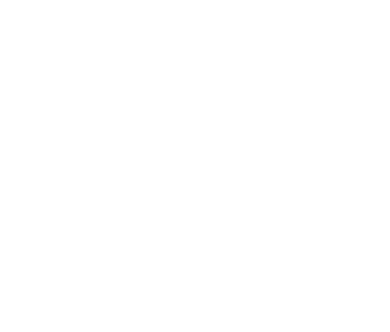
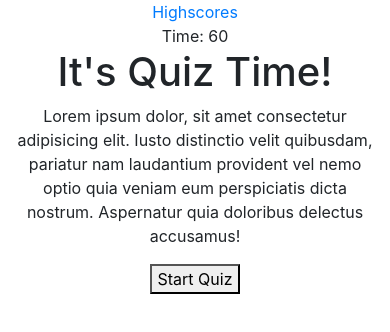
Before and after one commit to ajhami/quick_quiz, a plain HTML site: page index.html in a window 390 px wide. Drawn offline with nearby package versions, Linux system fonts and the light colour scheme.

Commit message:
Add framework for the main webpage appearance and implement start quiz button

```diff
--- a/Assets/CSS/style.css
+++ b/Assets/CSS/style.css
@@ -2,10 +2,32 @@
     style.css
 */
 
-/* Fun Color Application */
-/*
-body{
-    background-color: #7fff00;
-    color: #fffaf0;
+
+.center_that {
+    text-align: center;
+    margin: 0 auto;
 }
-*/
+
+.opt_left {
+    text-align: left;
+}
+
+.opt_right {
+    text-align: right;
+}
+
+.description_p {
+    width: 80%;
+}
+
+.hide {
+    display: none;
+}
+
+/* Switching to small screen */
+
+@media screen and (max-width: 575.98px) {
+    .top_opts {
+        text-align: center;
+    }
+}
--- a/Assets/JavaScript/script.js
+++ b/Assets/JavaScript/script.js
@@ -26,6 +26,8 @@
 //                                         }
 //                          }
 //
+// Check activity 5.19 cobweb!!
+//
 // Functions
 // answeredQuestion - attached to eventlistener and adds
 // score for correct answer and reduces points / time
@@ -33,3 +35,10 @@
 //
 // Event Listeners
 //
+
+var switchScreen = function() {
+    $("#main_page").addClass("hide");
+    $("#quiz_cont").removeClass("hide");
+}
+
+$("#quiz_btn").on("click", switchScreen);
--- a/index.html
+++ b/index.html
@@ -21,6 +21,7 @@
 
 <body>
 
+    <div class="container">
 
     <!--
         Psedocode for html layout
@@ -41,7 +42,42 @@
         Button to start the quiz
     -->
 
+        <!-- Top Bar -->
+        <section class="row">
+            <div class="col-sm-6 opt_left top_opts ">
+                <a href="./Assets/HTML/highscores.html">
+                    Highscores
+                </a>
+            </div>
+            <div class="col-sm-6 opt_right top_opts">
+                Time: <span class="timer">60</span>
+            </div>
+        </section>
 
+        <!-- Body of Main Page -->
+        <section class="row" id="main_page">
+            <div class="col-12 center_that">
+                <h1>
+                    It's Quiz Time!
+                </h1>
+            </div>
+            <div class="col-12 description_p center_that">
+                <p>
+                    Lorem ipsum dolor, sit amet consectetur adipisicing elit. Iusto distinctio velit quibusdam, pariatur nam laudantium provident vel nemo optio quia veniam eum perspiciatis dicta nostrum. Aspernatur quia doloribus delectus accusamus!
+                </p>
+            </div>
+            <div class="col-12 center_that">
+                <button id="quiz_btn">
+                    Start Quiz
+                </button>
+            </div>
+        </section>
+
+
+        <!-- Test Appear -->
+        <section class="hide" id="quiz_cont">
+            <h1>You did it!!!</h1>
+        </section>
 
 
 
@@ -66,8 +102,9 @@
 
     -->
 
+    </div>
 
-
+    <script type="text/javascript" src="https://cdnjs.cloudflare.com/ajax/libs/jquery/3.2.1/jquery.min.js"></script>
     <script src="./Assets/JavaScript/script.js"></script>
 
 </body>
```
Also changed, not shown: Assets/HTML/highscores.html (+5 -7 lines).
